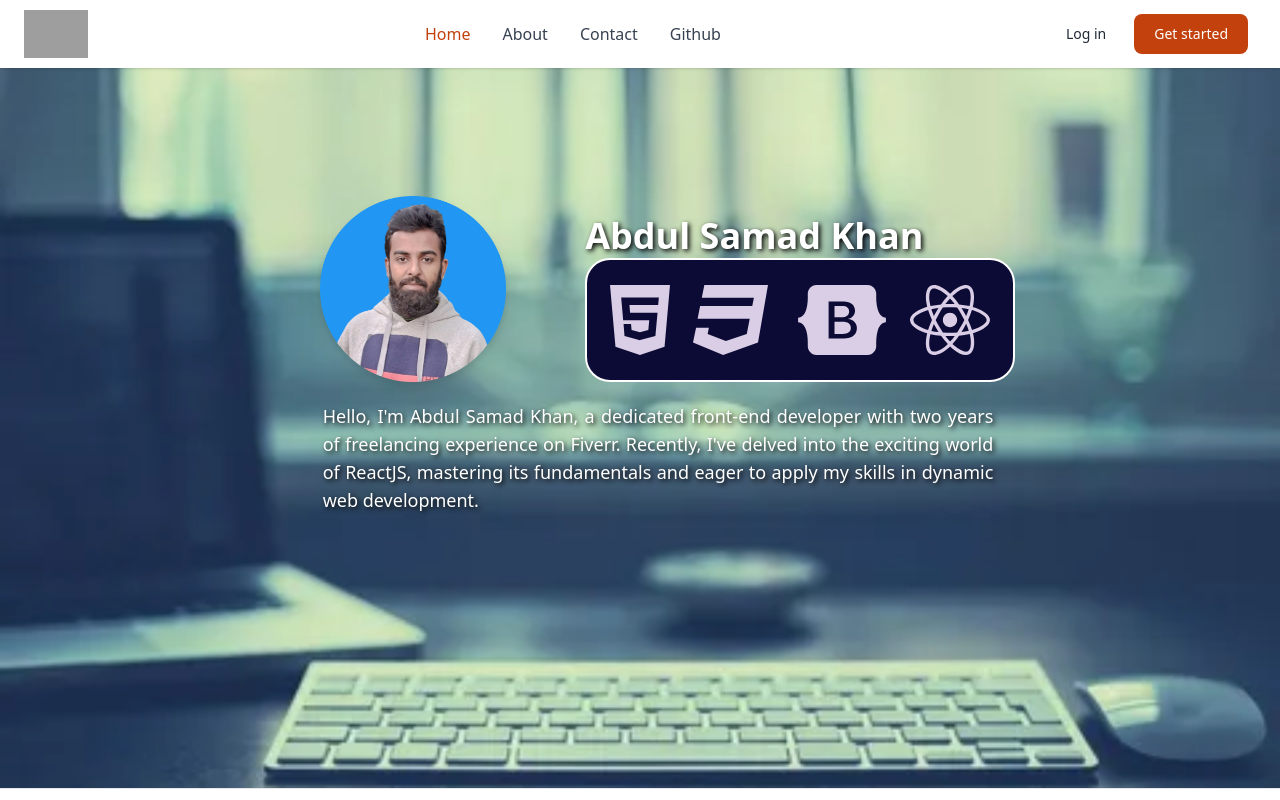
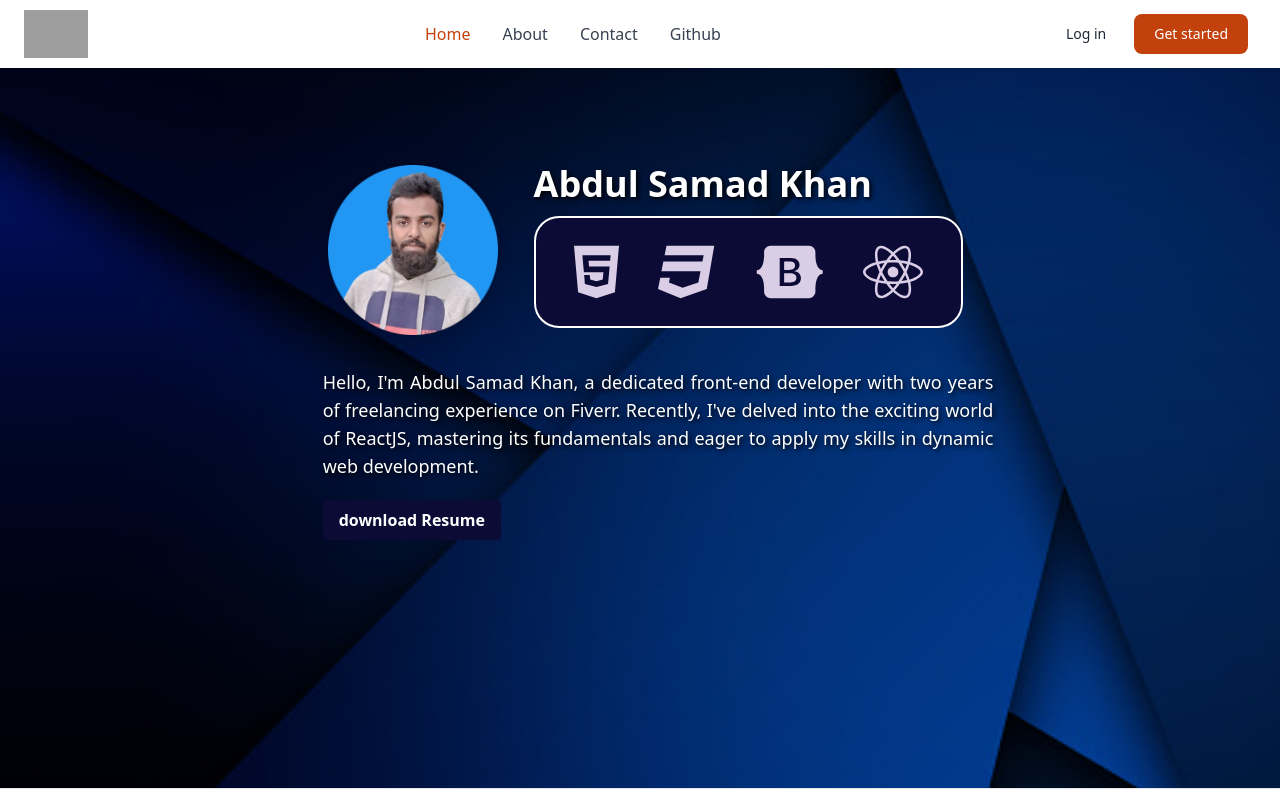
Before and after one commit to AbdulSamad676/React-Portfolio, a React (Vite) app: page / in a window 1280 px wide. Shown: the top 800 px of the page. Built offline with nearby package versions, Linux system fonts and the light colour scheme; grey boxes are pictures that could not be loaded.

Commit message:
Home Page added

```diff
--- a/src/assets/css/style.css
+++ b/src/assets/css/style.css
@@ -4,7 +4,7 @@
 	background-size: cover;
 	background-position: center;
 	height: 90vh;
-	padding-top: 10%;
+	padding-top: 5%;
 }
 .top-row {
 	width: 75%;
@@ -55,6 +55,7 @@
 	border: 2px solid white;
 	max-width: 600px;
 	width: 100%;
+	height: 7rem;
 	/* margin: 40px auto; */
 	box-sizing: border-box;
 }
@@ -62,3 +63,11 @@
 .pera-text {
 	text-shadow: 2px 2px 5px black;
 }
+.resume-btn {
+	background-color: rgb(11, 11, 53);
+}
+.resume-btn:hover {
+	background-color: white;
+	color: rgb(11, 11, 53);
+	/* font-size: 1.25rem; */
+}
--- a/src/components/About.jsx
+++ b/src/components/About.jsx
@@ -1,7 +1,12 @@
 import React from 'react';
 
 function About() {
-	return <div>About</div>;
+	return (
+		<div className='container mx-auto rounded-lg grid grid-cols-2 gap-10 my-5'>
+			<div className='bg-gray-700 min-h-[100px] rounded-lg'></div>
+			<div className='bg-red-700 min-h-[100px] rounded-lg'></div>
+		</div>
+	);
 }
 
 export default About;
--- a/src/components/Home.jsx
+++ b/src/components/Home.jsx
@@ -11,51 +11,49 @@ import {
 function Home() {
 	return (
 		<div className='hero-section '>
-			<div className='top-row grid grid-cols-10 gap-2  ml-auto  '>
-				<div className='image-section   rounded-lg col-span-2 '>
+			<div className='top-row grid md:grid-cols-10 gap-2  ml-auto  '>
+				<div className='image-section flex justify-center items-center rounded-lg col-span-2 '>
 					<img
-						className='drop-shadow-lg shadow-black'
+						className='drop-shadow-lg shadow-black mt-5'
 						src={profileImage}
-						width={200}
-						height={200}
+						width={170}
+						height={170}
 						alt='profile'
 					/>
 				</div>
-				<div className=' flex justify-between items-center flex-col   rounded-3xl col-span-6'>
-					<div className='title-text w-9/12 mt-5 text-left '>
-						<h1 className='main-heading text-4xl text-white font-bold'>
-							Abdul Samad Khan
-						</h1>
-					</div>
-					<div className='icons-section flex w-9/12 justify-evenly items-center   py-5'>
+				<div className='rounded-3xl col-span-6 py-5 w-full ml-5'>
+					<h1 className='main-heading text-4xl text-white my-3 font-bold'>
+						Abdul Samad Khan
+					</h1>
+					<div className='icons-section flex w-9/12 justify-evenly items-center py-5 '>
 						<div className='icons-item'>
 							<FontAwesomeIcon
-								className='html-icon'
+								className='html-icon text-6xl hover:text-7xl'
 								icon={faHtml5}
 							/>
 						</div>
 						<div className='icons-item'>
 							<FontAwesomeIcon
-								className='css-icon'
+								className='css-icon  text-6xl hover:text-7xl'
 								icon={faCss3}
 							/>
 						</div>
 						<div className='icons-item'>
 							<FontAwesomeIcon
-								className='bootstrap-icon'
+								className='bootstrap-icon  text-6xl hover:text-7xl'
 								icon={faBootstrap}
 							/>
 						</div>
 						<div className='icons-item'>
 							<FontAwesomeIcon
-								className='react-icon'
+								className='react-icon  text-6xl hover:text-7xl'
 								icon={faReact}
 							/>
 						</div>
 					</div>
 				</div>
 			</div>
-			<div className='top-row my-5 px-5 w-7/12   min-h-[100px]  mx-auto  '>
+			<div className='top-row my-5 px-5 w-7/12 min-h-[100px] mx-auto  '>
 				<p className='text-white ml-9 text-justify text-lg pera-text '>
 					Hello, I'm Abdul Samad Khan, a dedicated front-end developer
 					with two years of freelancing experience on Fiverr.
@@ -63,6 +61,9 @@ function Home() {
 					mastering its fundamentals and eager to apply my skills in
 					dynamic web development.
 				</p>
+				<button className='resume-btn my-5 sm:ml-9 text-white font-bold py-2 px-4 rounded'>
+					download Resume
+				</button>
 			</div>
 		</div>
 	);
```
Also changed, not shown: src/assets/images/bg-1.jpg, 1 other file (tests, documents, lock files or other folders).
